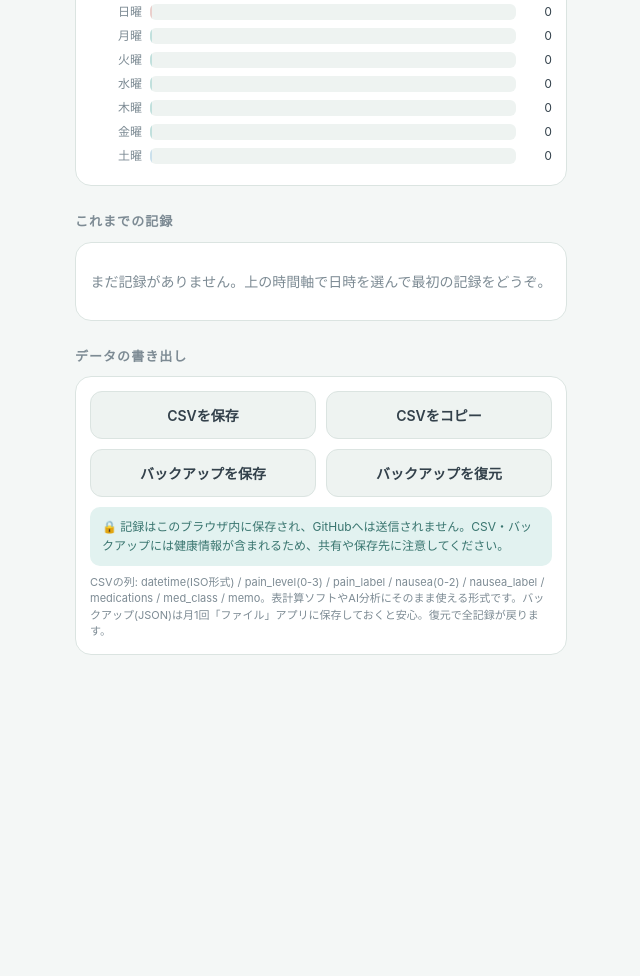
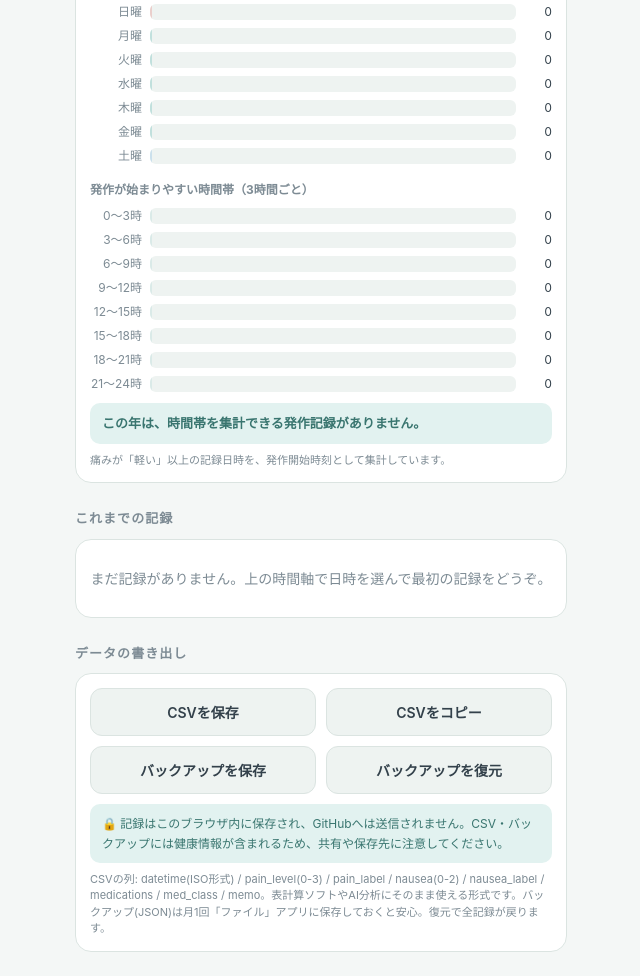
Before and after one commit to rapsup-a11yg2/zutsu-log, a plain HTML site: page index.html in a window 1280 px wide. Shown: the part 3149-4125 px from the top of the page, without its empty margins (319-959 px from the left). Before the commit the page ends 3828 px from the top, so only its background shows below. Drawn offline with Linux system fonts and the light colour scheme.

Commit message:
Add yearly attack start time analysis

```diff
--- a/index.html
+++ b/index.html
@@ -282,6 +282,10 @@
     margin-top:10px;padding:10px 12px;border-radius:10px;
     background:var(--accent-soft);color:#39756f;font-size:12px;line-height:1.6;
   }
+  .time-insight{
+    margin-top:10px;padding:10px 12px;border-radius:10px;
+    background:var(--accent-soft);color:#39756f;font-size:13px;font-weight:700;line-height:1.6;
+  }
 
   .toast{
     position:fixed;left:50%;bottom:calc(28px + env(safe-area-inset-bottom));transform:translateX(-50%) translateY(20px);
@@ -437,6 +441,10 @@
   <div id="yrPain"></div>
   <div class="rv-sub">曜日別の頭痛日数（年間）</div>
   <div id="yrDow"></div>
+  <div class="rv-sub">発作が始まりやすい時間帯（3時間ごと）</div>
+  <div id="yrTime"></div>
+  <div class="time-insight" id="yrTimeInsight"></div>
+  <div class="note">痛みが「軽い」以上の記録日時を、発作開始時刻として集計しています。</div>
 </div>
 
 <h2>これまでの記録</h2>
@@ -869,13 +877,17 @@
     var months=[];
     var i;
     for(i=0;i<12;i++) months.push({c:[0,0,0,0],attacks:0,n:{},t:{}});
-    var headDaysY={},nDaysY={},tDaysY={},painCountY=[0,0,0,0],attacksY=0,painSumY=0;
+    var headDaysY={},nDaysY={},tDaysY={},painCountY=[0,0,0,0],timeCountY=[0,0,0,0,0,0,0,0],attacksY=0,painSumY=0;
     records.forEach(function(r){
       if(r.ts.slice(0,4)!==String(y)) return;
       var m=+r.ts.slice(5,7)-1;
       var k=dateKey(r.ts);
       var p=pv(r);
-      if(p>=1){ months[m].c[p]++; months[m].attacks++; painCountY[p]++; attacksY++; painSumY+=p; headDaysY[k]=1; }
+      if(p>=1){
+        months[m].c[p]++; months[m].attacks++; painCountY[p]++;
+        timeCountY[Math.floor(parseTs(r.ts).getHours()/3)]++;
+        attacksY++; painSumY+=p; headDaysY[k]=1;
+      }
       (r.meds||[]).forEach(function(md){
         var c=medClass(md);
         if(c==='NSAID'){ months[m].n[k]=1; nDaysY[k]=1; }
@@ -957,6 +969,29 @@
         '<div class="bn">'+dow[i]+'</div></div>';
     }
     $('yrDow').innerHTML=dh;
+
+    // 年間の発作開始時間帯（3時間ごと）
+    var timeLabels=['0〜3時','3〜6時','6〜9時','9〜12時','12〜15時','15〜18時','18〜21時','21〜24時'];
+    var maxTime=Math.max.apply(null,timeCountY.concat([1]));
+    var th='';
+    for(i=0;i<8;i++){
+      var timeCol=timeCountY[i]===maxTime&&timeCountY[i]>0?'var(--accent)':'#9acfc9';
+      th+='<div class="brow'+(timeCountY[i]?'':' dim')+'">'+
+        '<div class="bl">'+timeLabels[i]+'</div>'+
+        '<div class="btrack"><div class="bfill" style="width:'+Math.round(timeCountY[i]/maxTime*100)+'%;background:'+timeCol+'"></div></div>'+
+        '<div class="bn">'+timeCountY[i]+'</div></div>';
+    }
+    $('yrTime').innerHTML=th;
+
+    var insight=$('yrTimeInsight');
+    if(!attacksY){
+      insight.textContent='この年は、時間帯を集計できる発作記録がありません。';
+    }else{
+      var peaks=[];
+      timeCountY.forEach(function(n,idx){ if(n===maxTime) peaks.push(timeLabels[idx]); });
+      insight.textContent='最も多い時間帯：'+peaks.join('・')+'（'+
+        (peaks.length>1?'各':'')+maxTime+'回'+(peaks.length===1?'、全体の'+Math.round(maxTime/attacksY*100)+'％':'')+'）';
+    }
   }
   $('yrPrev').addEventListener('click',function(){ yrOffset--; renderYear(); });
   $('yrNext').addEventListener('click',function(){ if(yrOffset<0){ yrOffset++; renderYear(); } });
```
